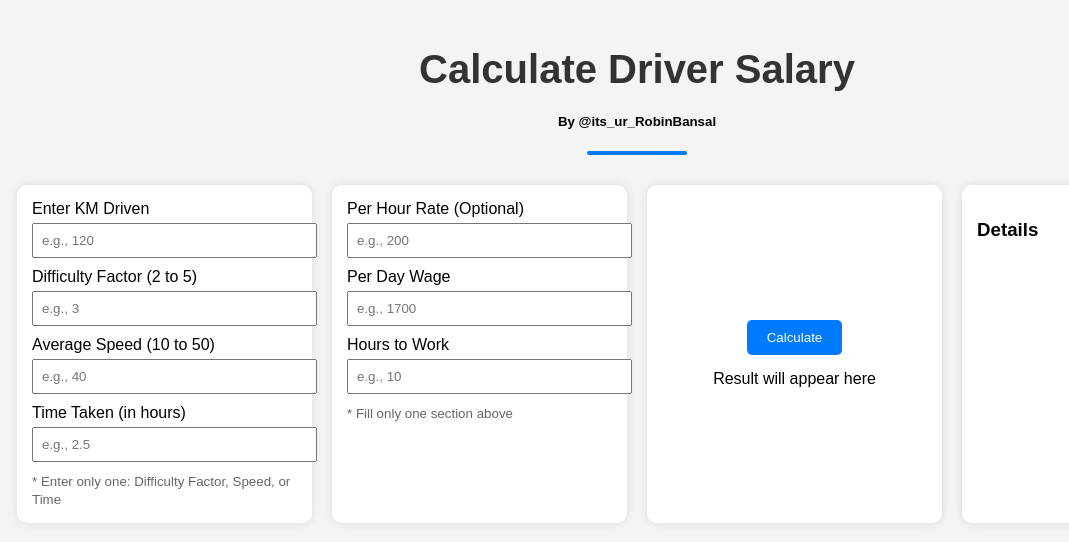
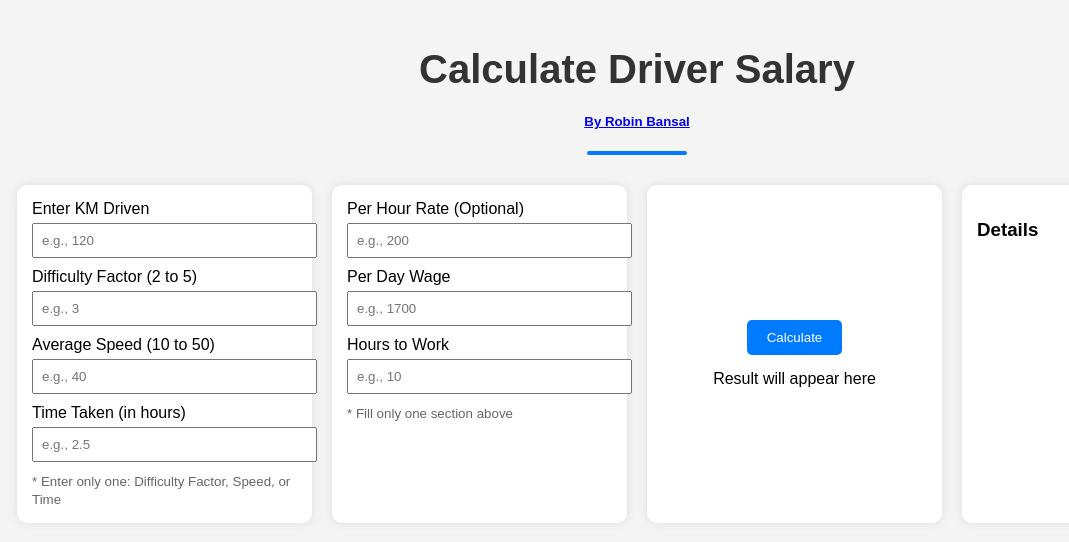
Before and after one commit to Itsur-robinbansal/Lloyds-Driver-Salary-Modal, a plain HTML site: page index.html in a window 1280 px wide. Shown: the whole page, without its empty margins (3-1072 px from the left). Drawn offline with Linux system fonts and the light colour scheme.

Commit message:
Update index.html

```diff
--- a/index.html
+++ b/index.html
@@ -71,7 +71,7 @@
 </head>
 <body>
   <h1>Calculate Driver Salary</h1>
-  <h5><center>By @its_ur_RobinBansal</center></h5>
+<h5><center><a href="https://www.linkedin.com/in/irsurrobinbansal" target="_blank">By Robin Bansal</a></center></h5>
   <div class="divider"></div>
   <div class="container">
     <!-- Column 1 -->
```
